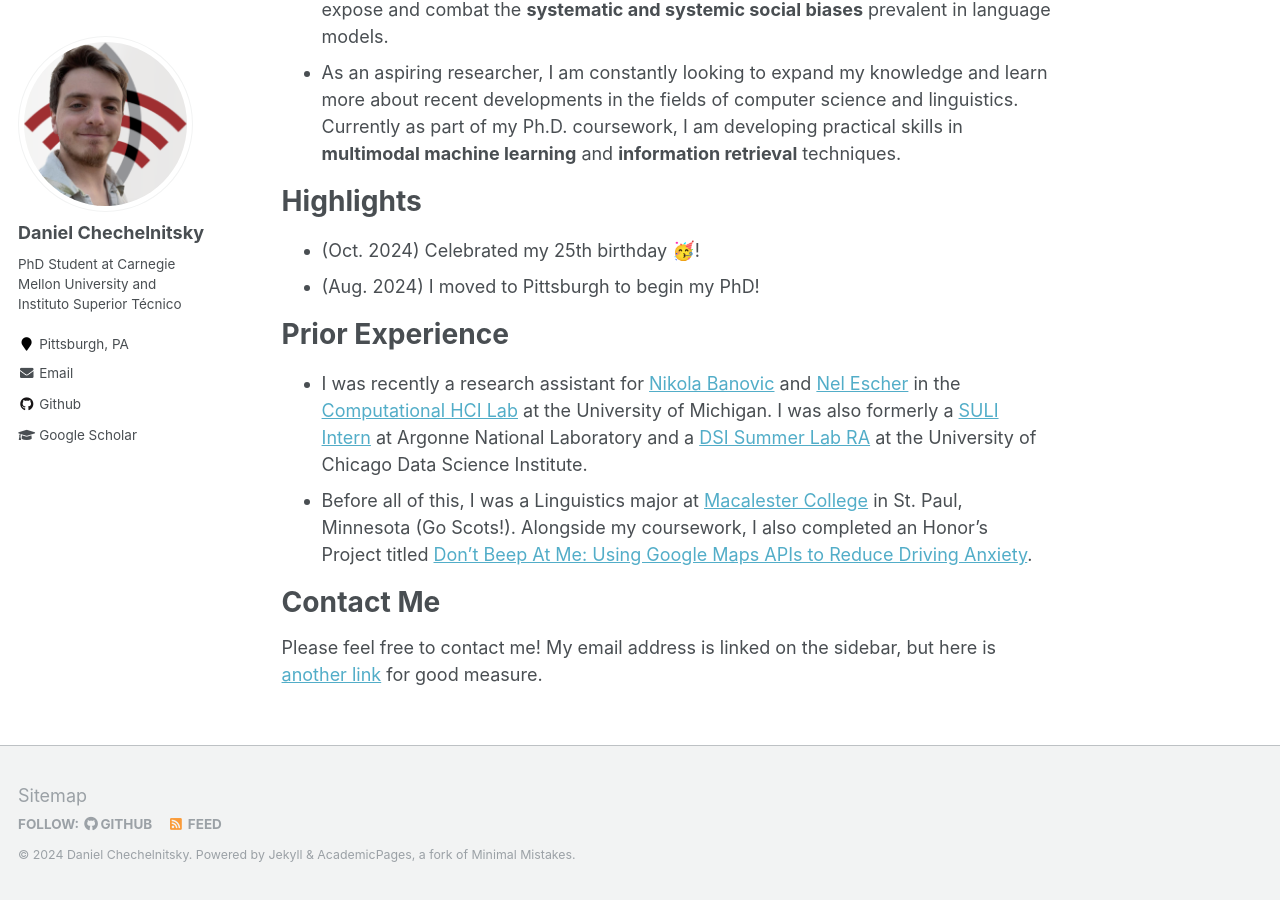
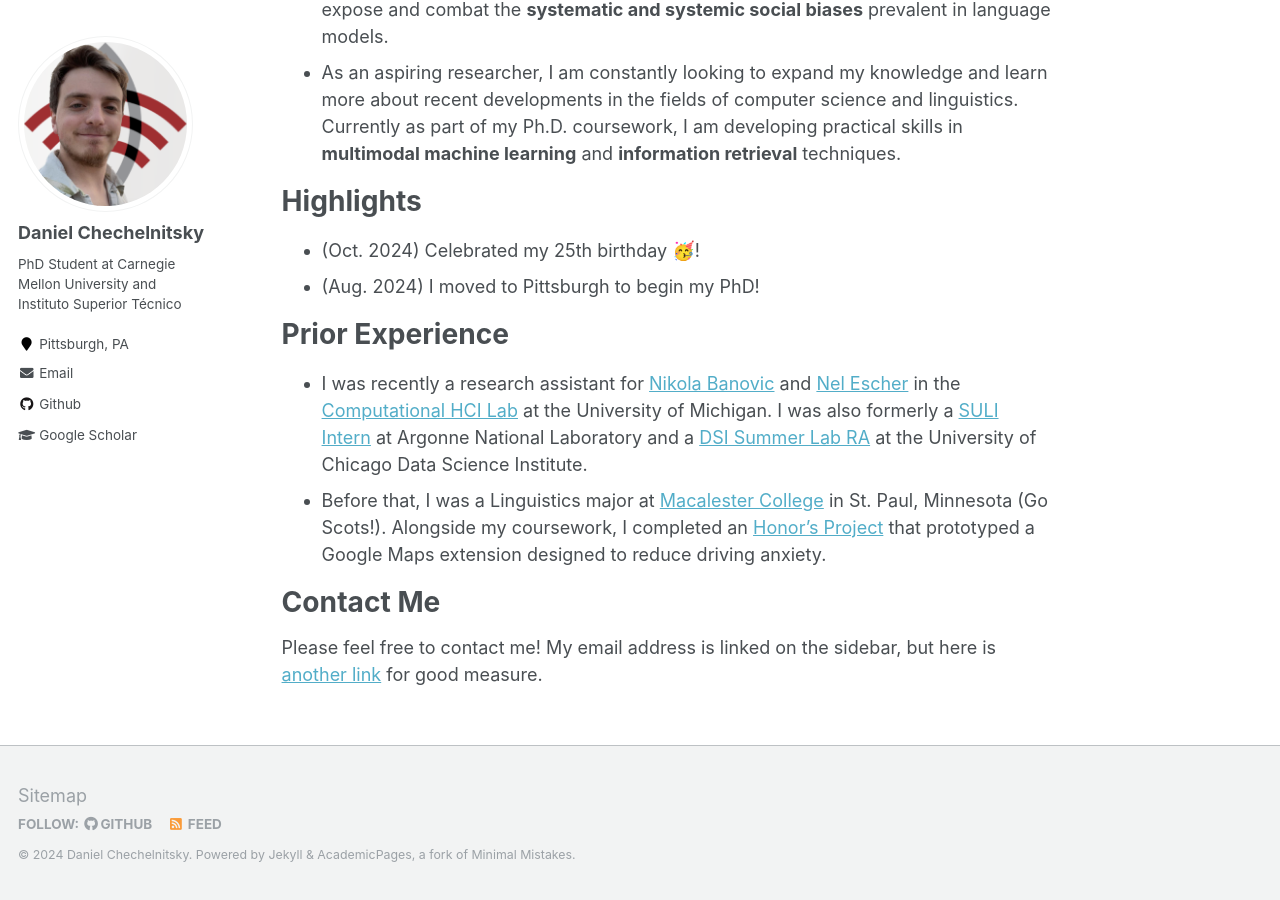
Before and after one commit to chechelnitskd/chechelnitskd.github.io, a Jekyll site: the page built from _pages/about.md, in a window 1280 px wide and 900 px high, scrolled down 644 px. Built offline with Jekyll 4.4.1, drawn with Linux system fonts in a browser that asks for light colours.

Commit message:
Update about.md

```diff
--- a/_pages/about.md
+++ b/_pages/about.md
@@ -25,7 +25,7 @@
 
 # Prior Experience
 - I was recently a research assistant for [Nikola Banovic](https://www.nikolabanovic.net/) and [Nel Escher](https://kescher.github.io/cool-zone/) in the [Computational HCI Lab](https://x.com/comphcilab) at the University of Michigan. I was also formerly a [SULI Intern](https://science.osti.gov/wdts/suli) at Argonne National Laboratory and a [DSI Summer Lab RA](https://datascience.uchicago.edu/education/summerlab/) at the University of Chicago Data Science Institute.
-- Before all of this, I was a Linguistics major at [Macalester College](https://www.macalester.edu/) in St. Paul, Minnesota (Go Scots!). Alongside my coursework, I also completed an Honor's Project titled [Don’t Beep At Me: Using Google Maps APIs to Reduce Driving Anxiety](https://digitalcommons.macalester.edu/mathcs_honors/69/).
+- Before that, I was a Linguistics major at [Macalester College](https://www.macalester.edu/) in St. Paul, Minnesota (Go Scots!). Alongside my coursework, I completed an [Honor's Project](https://digitalcommons.macalester.edu/mathcs_honors/69/) that prototyped a Google Maps extension designed to reduce driving anxiety.
 
 # Contact Me
 Please feel free to contact me! My email address is linked on the sidebar, but here is [another link](mailto:dchechel@cmu.edu) for good measure.
```
